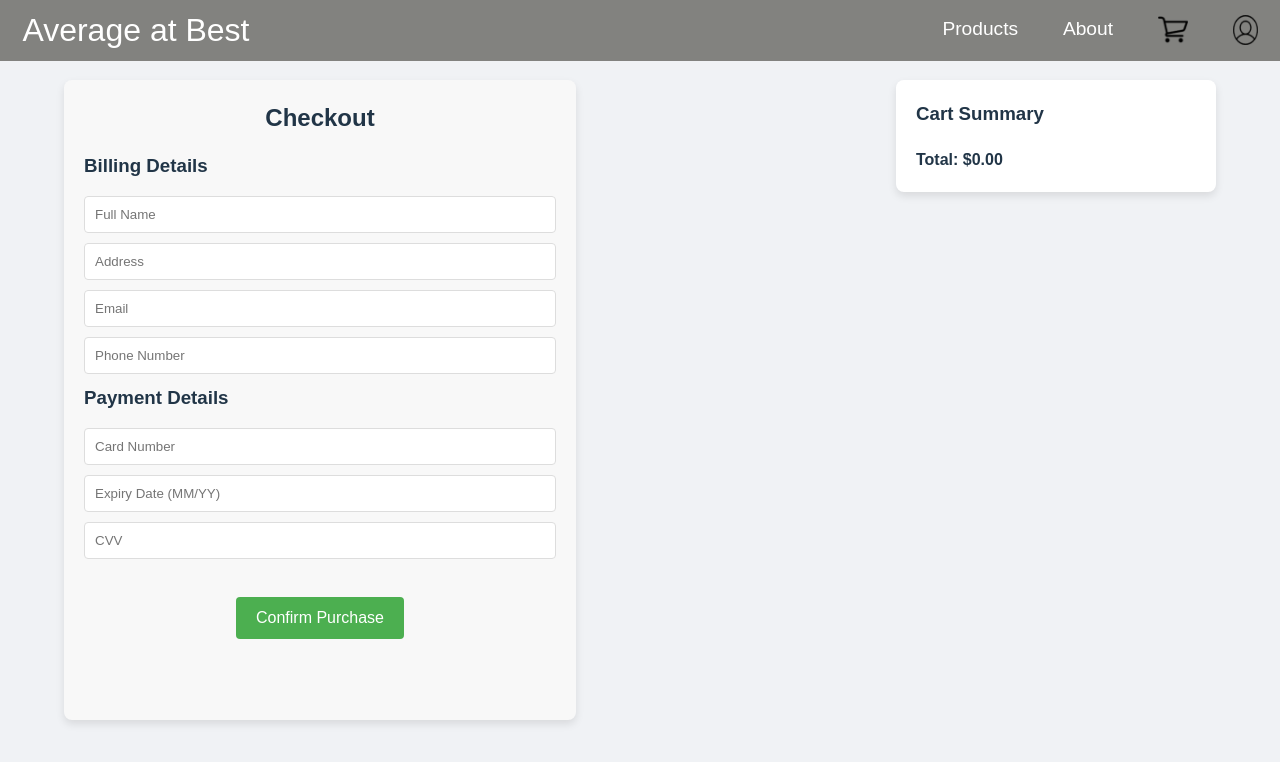
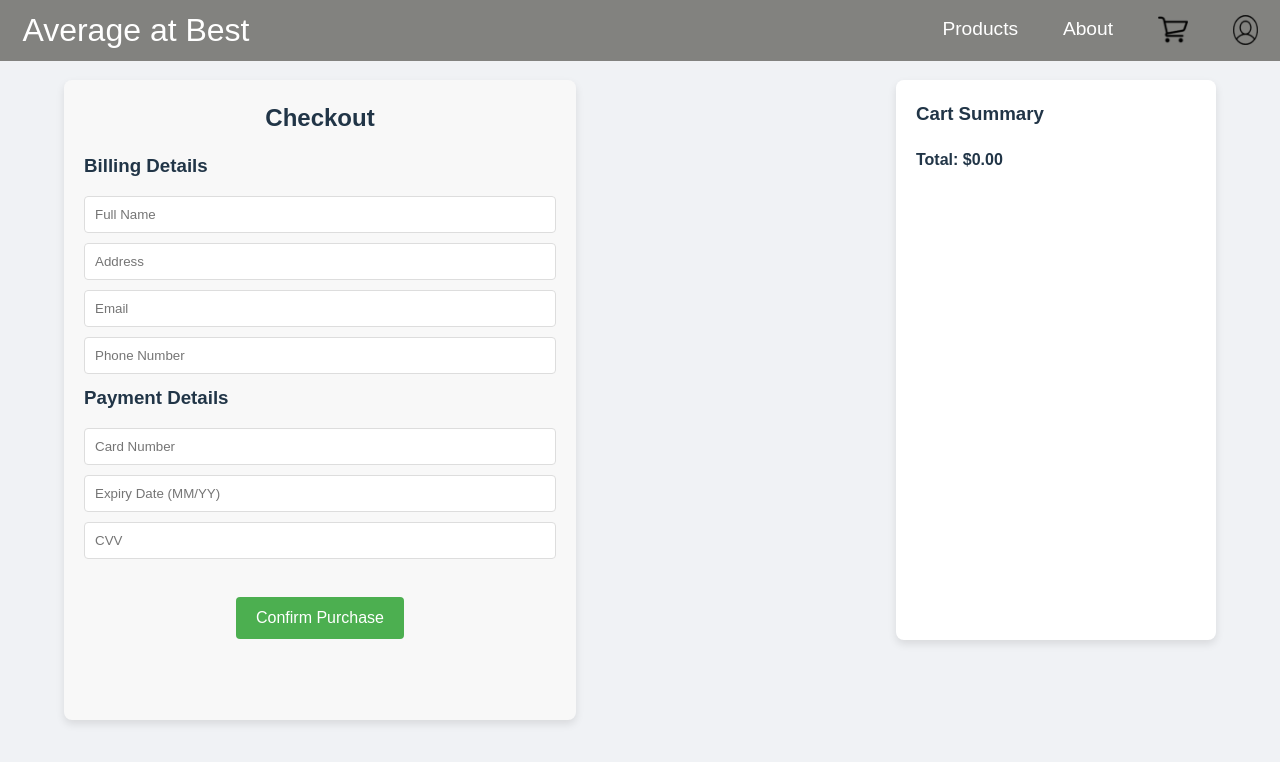
Before and after one commit to noahf909/GITMERN, a React (Vite) app in the folder AAB/: page /Checkout in a window 1280 px wide. Shown: the top 762 px of the page. Built offline with nearby package versions, Linux system fonts and the light colour scheme.

Commit message:
scrollbar for checkout css

```diff
--- a/AAB/src/pages/Checkout.css
+++ b/AAB/src/pages/Checkout.css
@@ -48,17 +48,23 @@
 
   .cart-summary {
     position: fixed;
-    top: 10vh; /* Position from the top of the viewport, adjust as needed */
+    top: 10vh; /* Position from the top of the viewport */
     right: 5vw; /* Position from the right of the viewport */
     width: 25vw; /* Set a responsive width */
-    max-width: 350px; /* Set a maximum width to prevent it from becoming too wide */
-    max-height: 2000px;
+    max-width: 350px; /* Set a maximum width */
+    height: 70vh; /* Set a fixed height for scrolling */
     padding: 20px;
     background-color: #ffffff;
     border-radius: 8px;
     box-shadow: 0 4px 8px rgba(0, 0, 0, 0.1);
     z-index: 1000; /* Ensure it stays on top of other elements */
+    overflow-y: auto; /* Enable vertical scrolling */
   }
+
+  /* hide scrollbar */
+  .cart-summary::-webkit-scrollbar {
+    display: none; /* Hide scrollbar in Chrome, Safari, and Edge */
+}
 
   .cart-item-image {
     width: 60px;
```
